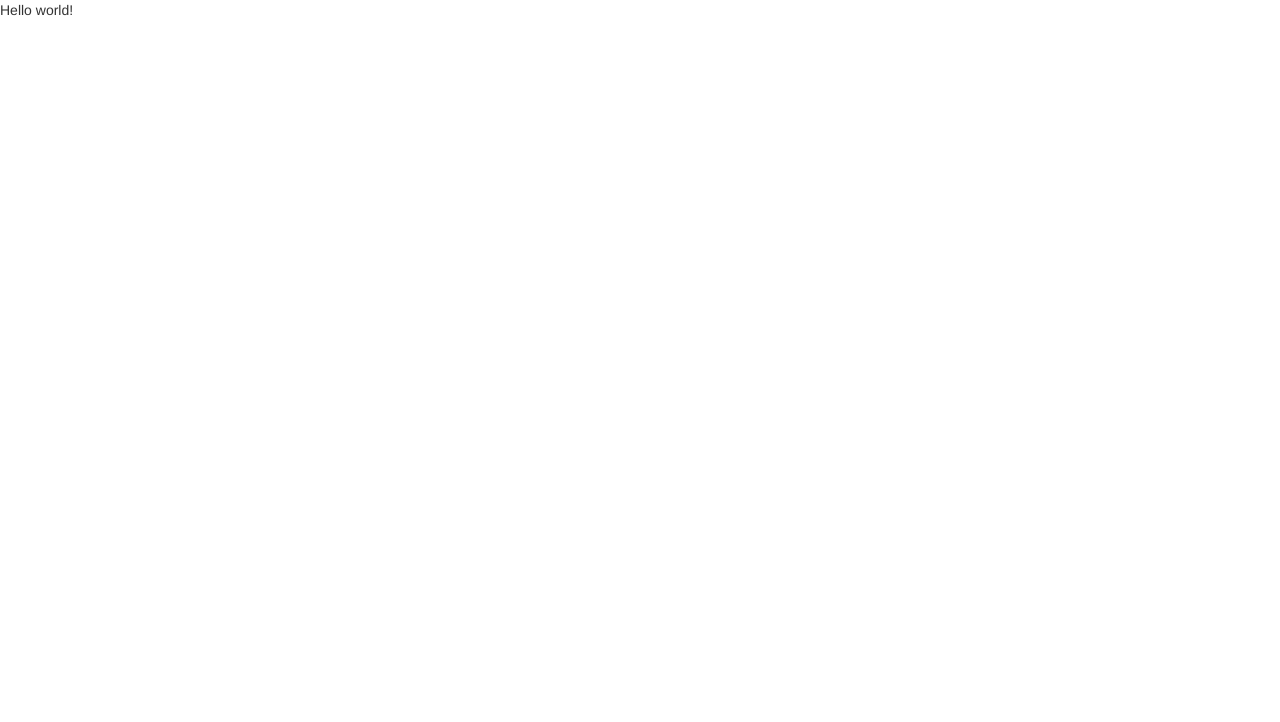
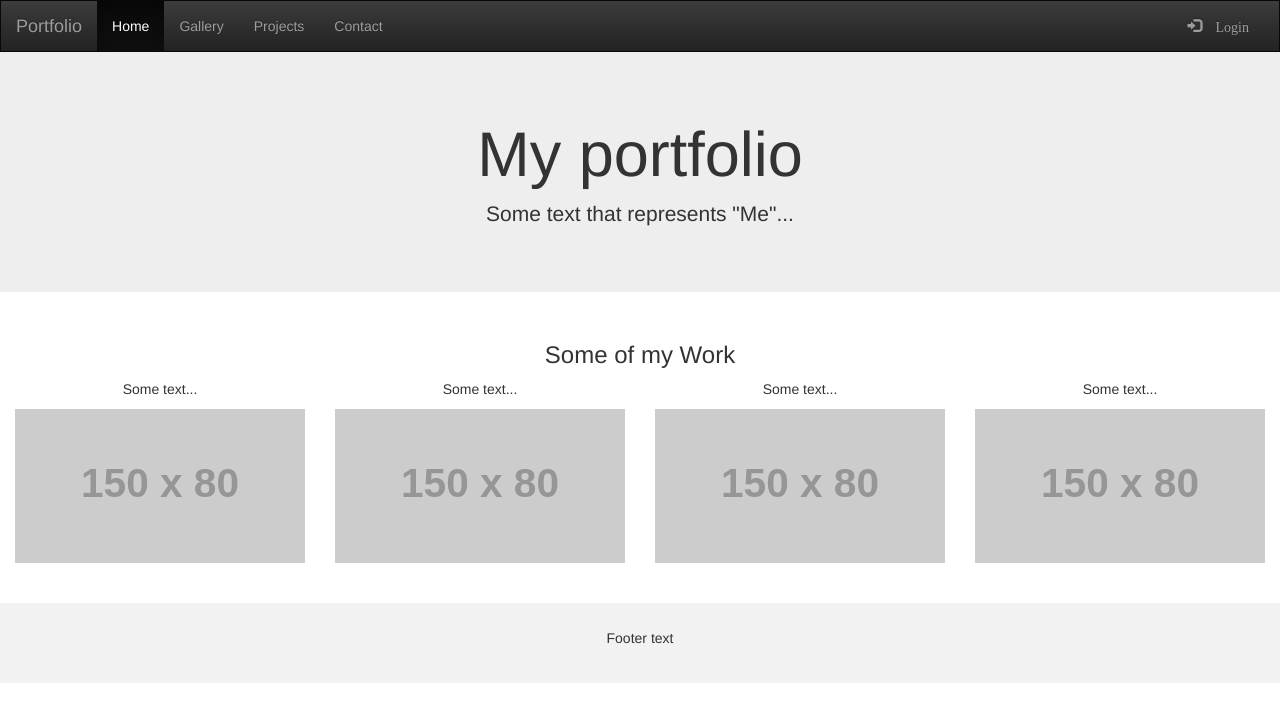
Before and after one commit to wdudek82/helloworld, a Django app: page / in a window 1280 px wide. Before the commit the part shown is almost empty. Shown: the top 722 px of the page. Run offline with Django 3.2, Linux system fonts and the light colour scheme; grey boxes labelled with a size stand in for pictures from a placeholder-image service; some libraries are stand-ins or nearby versions.

Commit message:
Template for my portfolio-www

```diff
--- /dev/null
+++ b/app1/static/app1/css/dashboard.css
@@ -0,0 +1,15 @@
+.navbar {
+    margin-bottom: 0;
+    border-radius: 0;
+}
+
+footer {
+    background-color: #F2F2F2;
+    padding: 25px;
+}
+
+/*@media screen and (max-width: 767px) {*/
+    /*.row.content {*/
+        /*height: auto;*/
+    /*}*/
+/*}*/
--- a/app1/templates/app1/index.html
+++ b/app1/templates/app1/index.html
@@ -17,10 +17,71 @@
 
     <!-- Latest compiled JavaScript -->
     <script src="{% static 'bower_components/bootstrap/dist/js/bootstrap.min.js' %}"></script>
+
+    <!-- My CSS -->
+    <link rel="stylesheet" type="text/css" href="{% static 'app1/css/dashboard.css' %}">
+
     <title>Title</title>
 </head>
 
 <body>
-Hello world!
+
+<nav class="navbar navbar-inverse">
+    <div class="container-fluid">
+        <div class="navbar-header">
+            <button type="button" class="navbar-toggle" data-toggle="collapse" data-target="#myNavbar">
+                <span class="icon-bar"></span>
+                <span class="icon-bar"></span>
+                <span class="icon-bar"></span>
+            </button>
+            <a class="navbar-brand" href="#">Portfolio</a>
+        </div> <!-- navbar-header -->
+        <div class="collapse navbar-collapse" id="myNavbar">
+            <ul class="nav navbar-nav">
+                <li class="active"><a href="#">Home</a></li>
+                <li><a href="#">Gallery</a></li>
+                <li><a href="#">Projects</a></li>
+                <li><a href="#">Contact</a></li>
+            </ul>
+            <ul class="nav navbar-nav navbar-right">
+                <li><a href="#"><span class="glyphicon glyphicon-log-in"> Login</span></a></li>
+            </ul>
+        </div>
+    </div> <!-- container-fluid -->
+</nav>
+
+<div class="jumbotron">
+    <div class="container text-center">
+        <h1>My portfolio</h1>
+        <p>Some text that represents "Me"...</p>
+    </div>
+</div>
+
+<div class="container-fluid bg-3 text-center">
+    <h3>Some of my Work</h3>
+    <div class="row">
+        <div class="col-sm-3">
+            <p>Some text...</p>
+            <img src="http://placehold.it/150x80?text=IMAGE" class="img-responsive" style="width:100%" alt="Image">
+        </div>
+        <div class="col-sm-3">
+            <p>Some text...</p>
+            <img src="http://placehold.it/150x80?text=IMAGE" class="img-responsive" style="width:100%" alt="Image">
+        </div>
+        <div class="col-sm-3">
+            <p>Some text...</p>
+            <img src="http://placehold.it/150x80?text=IMAGE" class="img-responsive" style="width:100%" alt="Image">
+        </div>
+        <div class="col-sm-3">
+            <p>Some text...</p>
+            <img src="http://placehold.it/150x80?text=IMAGE" class="img-responsive" style="width:100%" alt="Image">
+        </div>
+    </div> <!-- row -->
+</div><br><br>
+
+<footer class="container-fluid text-center">
+    <p>Footer text</p>
+</footer>
+
 </body>
 </html>
```
Also changed, not shown: 1 other file.
